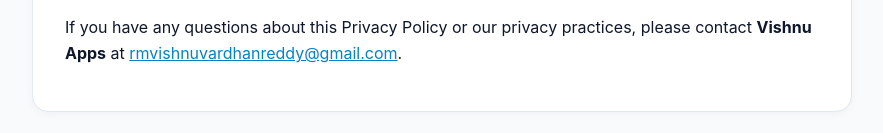
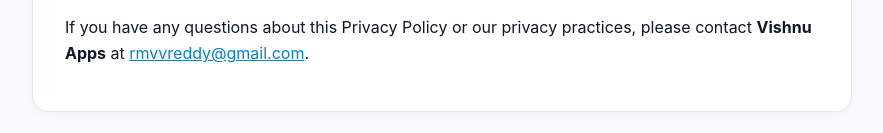
Before and after one commit to RMVishnuVardhanReddy/appspolicy, a plain HTML site: page index.html in a window 1280 px wide. Shown: the part 2738-2871 px from the top of the page, without its empty margins (198-1081 px from the left). Drawn offline with Linux system fonts and the light colour scheme.

Commit message:
chore: update contact email to rmvvreddy@gmail.com

```diff
--- a/index.html
+++ b/index.html
@@ -156,7 +156,7 @@
       <p>Waterbud provides general hydration estimates for healthy adults based on weight, activity level, and ambient temperature. It is <strong>not</strong> a medical device and does not provide medical advice. Always consult a qualified healthcare professional if you have kidney disease, heart failure, or medical fluid restrictions.</p>
 
       <h2>7. Contact Us</h2>
-      <p>If you have any questions about this Privacy Policy or our privacy practices, please contact <strong>Vishnu Apps</strong> at <a href="mailto:rmvishnuvardhanreddy@gmail.com">rmvishnuvardhanreddy@gmail.com</a>.</p>
+      <p>If you have any questions about this Privacy Policy or our privacy practices, please contact <strong>Vishnu Apps</strong> at <a href="mailto:rmvvreddy@gmail.com">rmvvreddy@gmail.com</a>.</p>
     </div>
 
     <footer>
```
Also changed, not shown: waterbud/index.html (+1 -1 lines).
